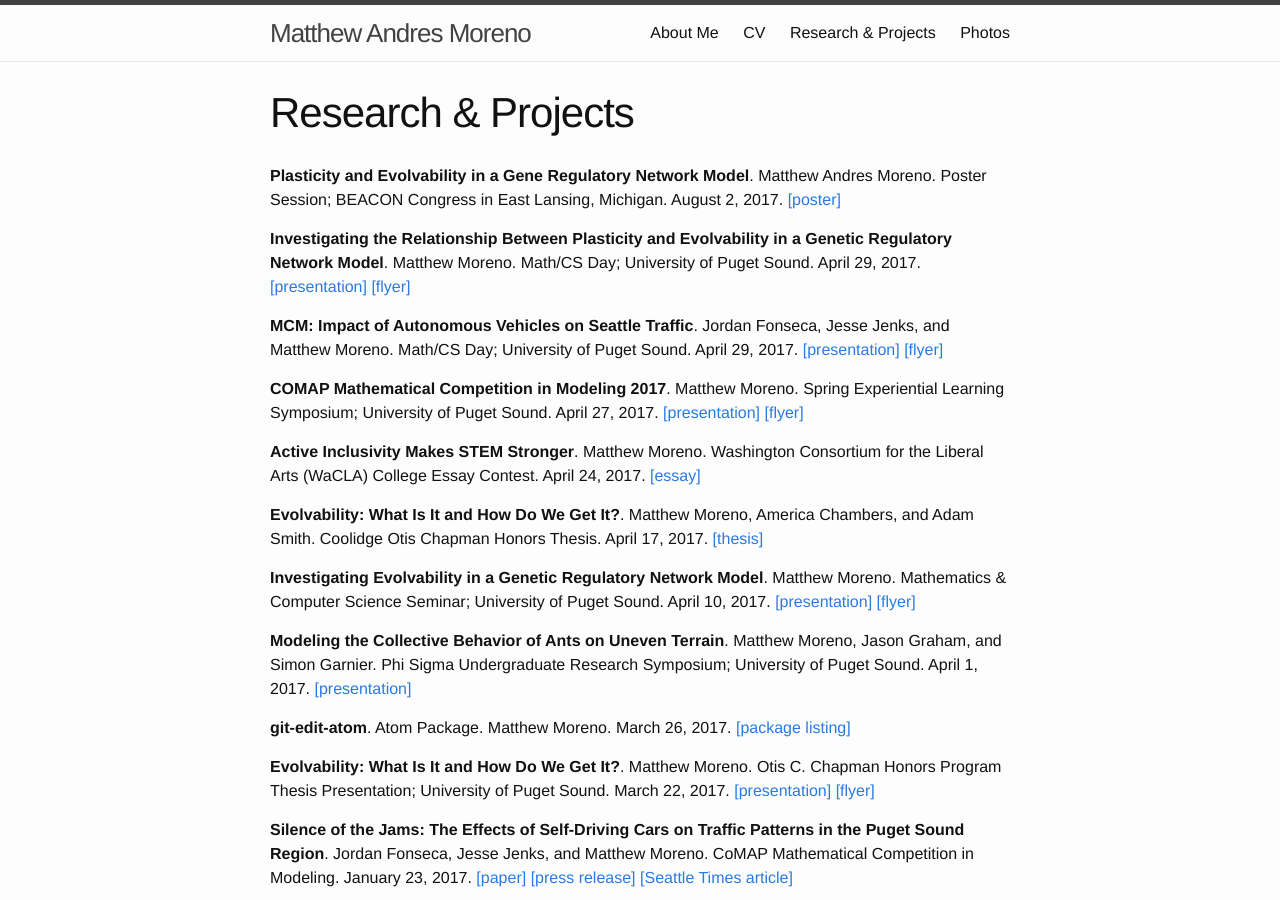
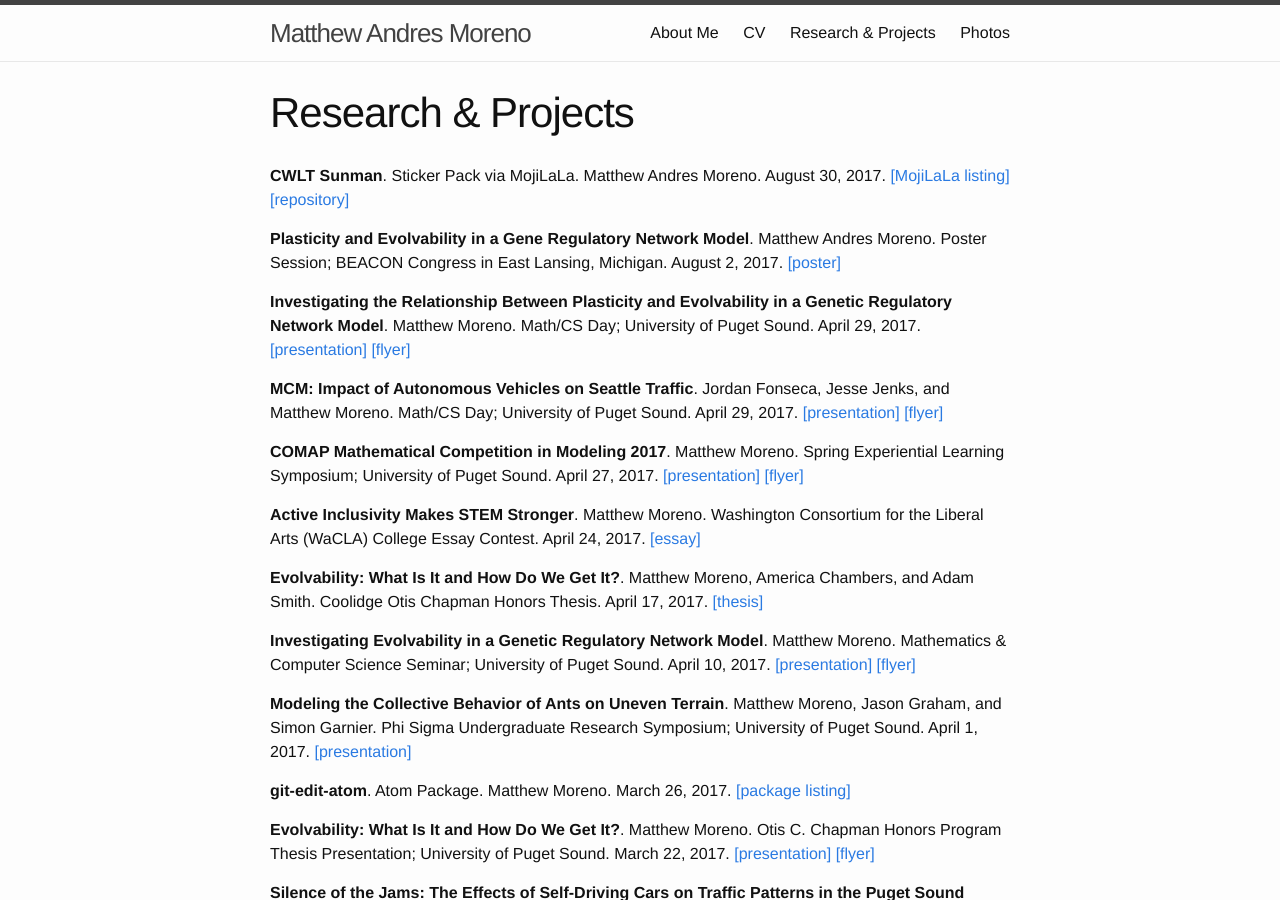
Before and after one commit to mmore500/mmore500.github.io, a Jekyll site: the page built from research.md, in a window 1280 px wide and 900 px high. Built offline with Jekyll 4.4.1, drawn with Linux system fonts in a browser that asks for light colours.

Commit message:
Add CWLT Sunman sticker pack to projects

```diff
--- a/research.md
+++ b/research.md
@@ -3,6 +3,8 @@ layout: page
 title: Research & Projects
 permalink: /research/
 ---
+
+**CWLT Sunman**. Sticker Pack via MojiLaLa. Matthew Andres Moreno. August 30, 2017. [[MojiLaLa listing]]( https://mojilala.com/stickers-emojis/packages/1822f266-e798-424c-8bf6-5c386273a939) [[repository]](https://github.com/cwlt/cwlt-sunman)
 
 **Plasticity and Evolvability in a Gene Regulatory Network Model**. Matthew Andres Moreno. Poster Session; BEACON Congress in East Lansing, Michigan. August 2, 2017. [[poster]](/resources/august_2_2017.pdf)
 
```
